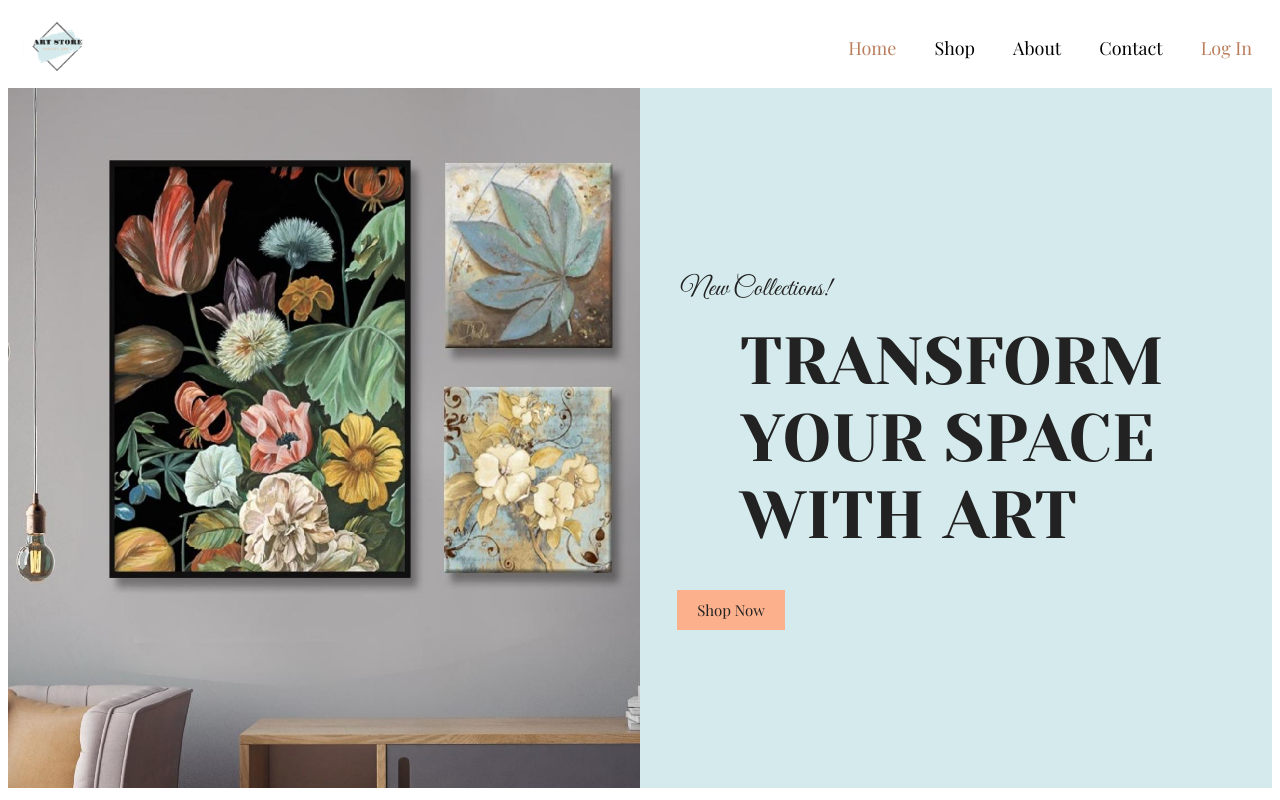
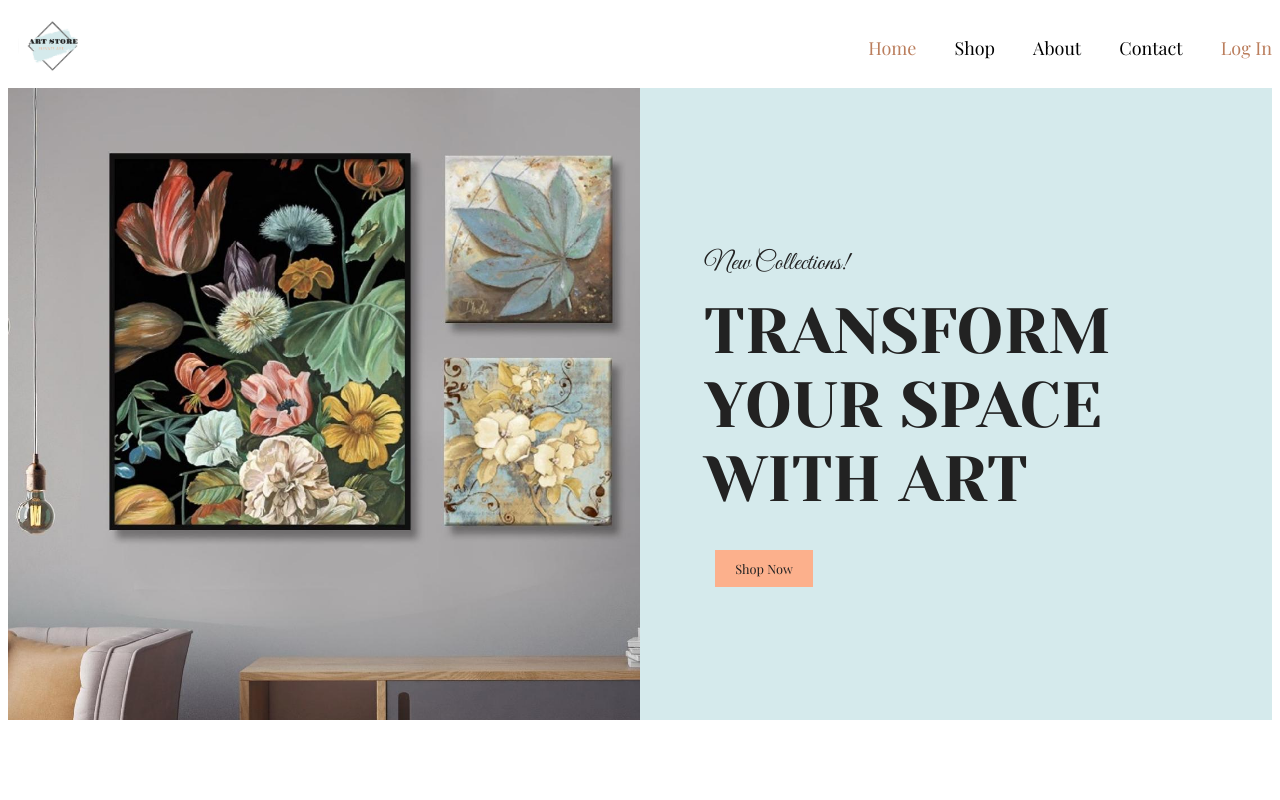
Before and after one commit to karthiikJR/art-store, a plain HTML site: page index.html in a window 1280 px wide. Shown: the top 800 px of the page. Drawn offline with nearby package versions, Linux system fonts and the light colour scheme.

Commit message:
Add files via upload

```diff
--- a/index.html
+++ b/index.html
@@ -108,6 +108,6 @@
             <button class="btnInFrontPage1">Subscribe</button>
         </form>
     </div>
-    <p class="madeby">© 2023 by Karthik J, Prakhyath, Mafaz</p>
+    <p class="madeby">&#169 2023 by Karthik J, Prakhyath, Mafaz</p>
 </body>
 </html>
--- a/style.css
+++ b/style.css
@@ -15,7 +15,7 @@ body {
 
 .frontMain {
     display: flex;
-    height: 700px;
+    height: 64;
 }
 .column {
     flex: 50%;
@@ -25,9 +25,9 @@ body {
     overflow: hidden;
 }
 .column img {
-    flex-shrink: 1;
     min-width: 100%;
-    min-height: 100%
+    object-fit: cover;
+
 }
 
 .clmMainPart {
@@ -49,11 +49,11 @@ ul {
     justify-content: space-between;
     padding: 10px;
     height: 60px;
+    width: 100%;
 
 }
 .navLogo img {
-    margin-left: -300px;
-    scale: 0.1;
+    width: 10%;
     border-radius: 50%;
     font-size: 30px;
     color: black;
@@ -85,29 +85,29 @@ ul {
 }
 
 .newCollection {
-    margin-left: -400px;
+    margin-left: -28vw;
     font-family: Great Vibes;
-    font-size: 20pt;
+    font-size: 2vw;
     color: #222222;
 }
 
 .mainHeading {
     margin-top: -10px;
     text-transform: uppercase;
-    padding-left: 100px;
+    padding-left: 5vw;
     font-family: Yeseva One;
-    font-size: 50pt;
+    font-size: 5vw;
     color: #222222;
 }
 
 .btnInFrontPage {
     font-family: PlayFair Display;
-    font-size: 15px;
+    font-size: 1vw;
     padding: 10px;
     margin-top: -30px;
     padding-left: 20px;
     padding-right: 20px;
-    margin-left: -450px;
+    margin-left: -30vw;
     cursor: pointer;
     border: none;
     background-color: #fcb08c;
@@ -149,7 +149,6 @@ ul {
 .accessory {
     display: flex;
     max-width: 100%;
-    color: #d5eaec;
     flex-direction: row;
     height: 400px;
 }
@@ -157,6 +156,7 @@ ul {
 .itemSell img {
     border: 2px solid black;
     max-width: 100%;
+    width: 100%;
     transform:scale(0.5);
     padding: 0px;
     margin: 0px;
@@ -170,18 +170,15 @@ ul {
     flex-direction: column;
 }
 
-.imagg {
-    background-image: url('Images/palette.jpg');
-}
-
 .shopMore {
 
+    font-size: 0.8vw;
     font-family: PlayFair Display;
     border: 1px solid black;
     padding: 10px;
     background-color: white;
     cursor: pointer;
-    width: 200px;
+    width: 12.6vw;
     transition: 0.3s;
 }
 
```
